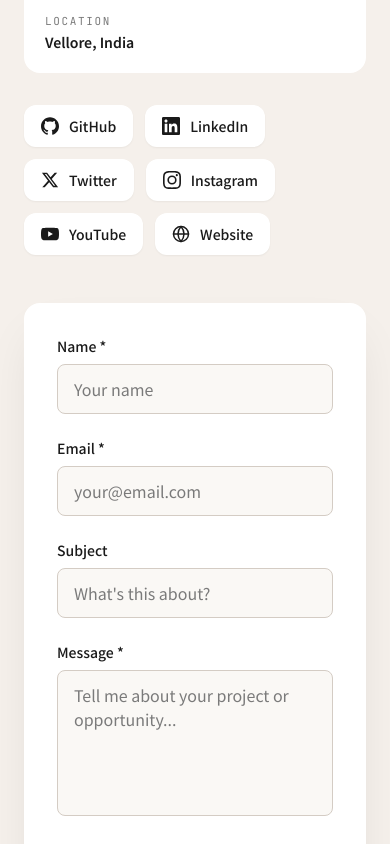
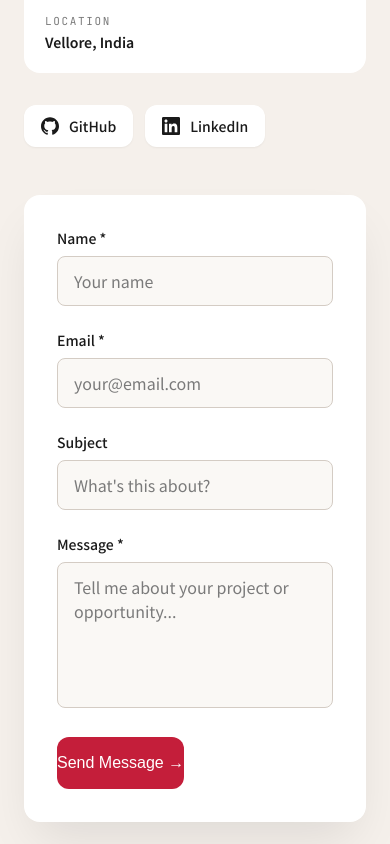
Before and after one commit to gaurav3611/gaurav-gandhi-portfolio, a Next.js app: page / in a window 390 px wide. Shown: the part 11156-12000 px from the top of the page. Built offline with nearby package versions, Linux system fonts and the light colour scheme.

Commit message:
Limit social links to GitHub & LinkedIn; keep email/phone shortcuts

```diff
--- a/src/components/sections/Contact.tsx
+++ b/src/components/sections/Contact.tsx
@@ -14,7 +14,7 @@ import { contactInfo, socialsFull } from "@/data/contact";
 
 const contactItems = [
   { label: "Email", value: contactInfo.email, href: `mailto:${contactInfo.email}`, icon: EmailIcon },
-  { label: "Phone", value: contactInfo.phone, href: `tel:${contactInfo.phone}`, icon: PhoneIcon },
+  { label: "Phone", value: contactInfo.phone, href: `tel:${contactInfo.phone.replace(/[\s-]/g, "")}`, icon: PhoneIcon },
   { label: "Location", value: contactInfo.location, href: undefined, icon: LocationIcon },
 ];
 
--- a/src/data/contact.ts
+++ b/src/data/contact.ts
@@ -23,31 +23,7 @@ export const socialsFull: SocialLink[] = [
   {
     label: "LinkedIn",
     handle: "Gaurav Gandhi",
-    href: "https://linkedin.com/in/Gaurav-gandhi",
+    href: "https://www.linkedin.com/in/gaurav-gandhi-700a8a29a/",
     icon: "linkedin",
   },
-  {
-    label: "Twitter",
-    handle: "@gaurav3611",
-    href: "https://twitter.com/gaurav3611",
-    icon: "twitter",
-  },
-  {
-    label: "Instagram",
-    handle: "@gaurav3611",
-    href: "https://instagram.com/gaurav3611",
-    icon: "instagram",
-  },
-  {
-    label: "YouTube",
-    handle: "@gaurav3611",
-    href: "https://youtube.com/@gaurav3611",
-    icon: "youtube",
-  },
-  {
-    label: "Website",
-    handle: "gauravgandhi.dev",
-    href: "https://gauravgandhi.dev",
-    icon: "globe",
-  },
 ];
```
